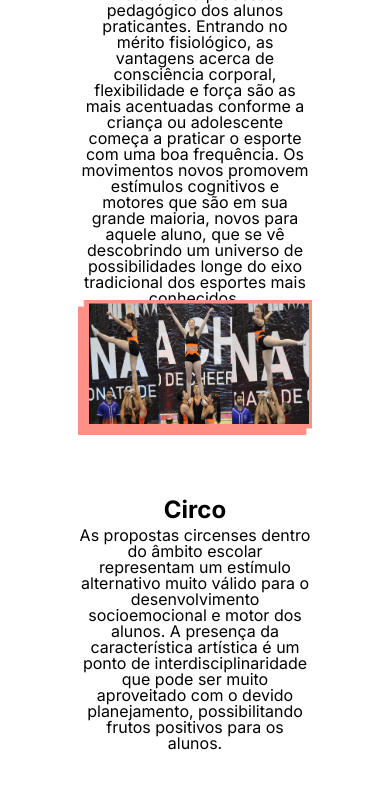
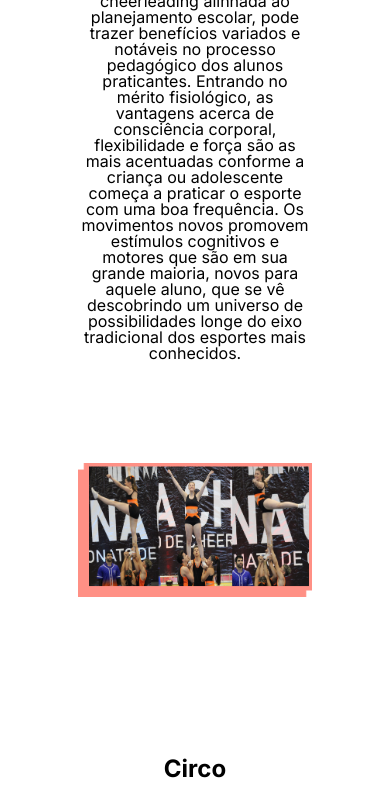
Before and after one commit to nicolyy/allanKelwin.portifolio, a React (Vite) app: page / in a window 390 px wide. Shown: the part 2278-3064 px from the top of the page. Built offline with nearby package versions, Linux system fonts and the light colour scheme.

Commit message:
Ajustando responsividade do CSS

```diff
--- a/src/styles/contato.css
+++ b/src/styles/contato.css
@@ -174,7 +174,12 @@ textarea:focus{
 
 @media only screen and (max-width: 768px) {
     /* Estilos para dispositivos com largura máxima de 768px (tablets e dispositivos móveis) */
- .contato{
+.form{
+    margin-top: 10%;
+}
+
+
+    .contato{
     margin-top: 100%;
     display: flex;
     flex-direction: column-reverse;
--- a/src/styles/projeto.css
+++ b/src/styles/projeto.css
@@ -79,10 +79,12 @@
         flex-direction: column;
         justify-content: space-between;
         align-items: center;
-        margin: 0%  0% 50% 0%;
+        margin: 30%  0% 10% 0%;
     }
 
-
+    .linha1{
+        margin: 0 0 20% 0;
+    }
 
     .projeto-titulo{
         font-family: var(--fonte-principal);
@@ -96,6 +98,7 @@
         font-weight: light;
         text-align: center;
         font-size: 16px;
+
     }
 
     .projeto-texto-left{
@@ -107,65 +110,126 @@
 
 
     .projeto-right{
+        height: 80vh;
         display: flex;
         flex-direction: column;
         align-items: center;
         text-align: center;
-        justify-content: space-between;
-
-
-        margin: 0% 0 20% 0 ;
+        justify-content: space-around;
 
     }
 
     .projeto-left{
-
+        height: 80vh;
         display: flex;
         flex-direction: column ;
         align-items: center;
         text-align:center;
-        justify-content: space-between;
+        justify-content: space-around;
 
-        margin: 0% 0 20% 0 ;
-
-    }
-
-    .linha1{
-        margin: 0 0 30% 0;
-    }
-
-     .linha3, .linha4 {
-        margin: 30% 0 30% 0;
-    }
-
-    .linha2{
-        margin: 60% 0 30% 0;
     }
     .conteudo-projeto{
         width: 100%;
-        height: 80%;
-        margin: 20% 0 20% 0;
+        height: 50%;
+        margin: 5% 0 5% 0;
     }
 
     .conteudo-projeto-linha1{
         width: 100%;
         height: 100%;
-        margin: 20% 0 20% 0;
+        margin: 10% 0 10% 0;
         padding-bottom: 60px;
 
     }
 
     .projeto-img-1{
-
-        margin: 60% 0 20% 0;
         width: 100%;
     }
 
     .projeto-img{
-        margin: 20% 0 20% 0;
         width: 100%;
 
     }
 
 
 }
+
+@media only screen and (max-width: 400px){
+    .projetos{
+        display: flex;
+        flex-direction: column;
+        justify-content: space-between;
+        align-items: center;
+        margin: 30%  0% 10% 0%;
+    }
+
+    .linha1{
+        margin: 0 0 20% 0;
+    }
+
+    .projeto-titulo{
+        font-family: var(--fonte-principal);
+        font-size: 1.5rem;
+        margin-bottom: 2%;
+
+    }
+
+    .projeto-texto{
+        font-family: var(--fonte-principal);
+        font-weight: light;
+        text-align: center;
+        font-size: 16px;
+
+    }
+
+    .projeto-texto-left{
+        font-family: var(--fonte-principal);
+        font-weight: light;
+        text-align: center;
+        font-size: 16px;
+    }
+
+
+    .projeto-right{
+        height: 80vh;
+        display: flex;
+        flex-direction: column;
+        align-items: center;
+        text-align: center;
+        justify-content: space-around;
+
+    }
+
+    .projeto-left{
+        height: 80vh;
+        display: flex;
+        flex-direction: column ;
+        align-items: center;
+        text-align:center;
+        justify-content: space-around;
+
+    }
+    .conteudo-projeto{
+        width: 100%;
+        height: 50%;
+        margin: 5% 0 5% 0;
+    }
+
+    .conteudo-projeto-linha1{
+        width: 100%;
+        height: 100%;
+        margin: 10% 0 10% 0;
+        padding-bottom: 60px;
+
+    }
+
+    .projeto-img-1{
+        width: 100%;
+    }
+
+    .projeto-img{
+        width: 100%;
+
+    }
+
+}
--- a/src/styles/styles.css
+++ b/src/styles/styles.css
@@ -182,13 +182,15 @@ footer p{
     justify-content: center;
     align-items: center;
     text-align: center;
+    margin: 10% 0 10% 0;
+
 
 
   }
   .colum1-professor{
     background-color: #2EC4B6;
     width: 100%;
-    height: 50vh;
+    height: 60vh;
   }
 
   .colum2-professor{
@@ -200,7 +202,7 @@ footer p{
   }
 
   .professor-titulo{
-    font-size: 24px;
+    font-size: 22px;
     padding: 10% 10% 0% 10%;
     text-align: left;
 
@@ -211,26 +213,8 @@ footer p{
     padding: 2% 2% 10% 2%;
   }
 
-
-
   footer{
     width: 100%;
     margin: 16% 0 0 0;
   }
 }
-
-/* Estilos padrão para todos os dispositivos */
-
-@media only screen and (max-width: 480px) {
-    /* Estilos para dispositivos com largura máxima de 480px (smartphones em modo retrato) */
-    .principal{
-      background-color: var(--cor-fundo);
-      display: flex;
-      flex-direction: column;
-      align-items: center;
-
-      padding: 0 15% 0 15%;
-  }
-
-
-  }
```
